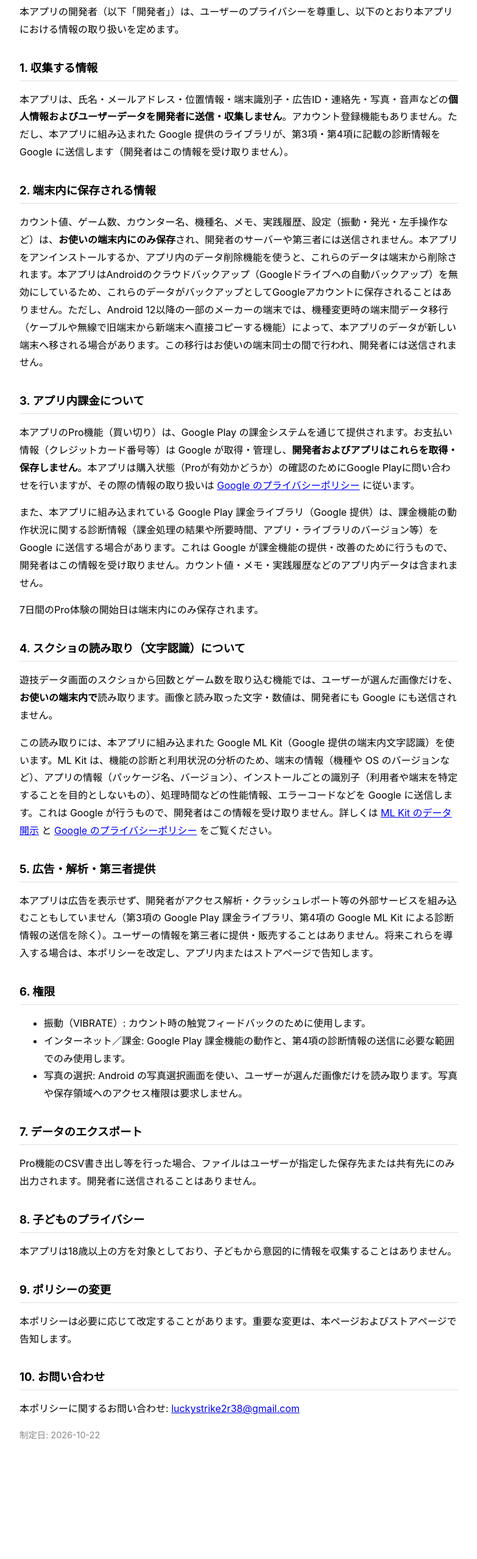
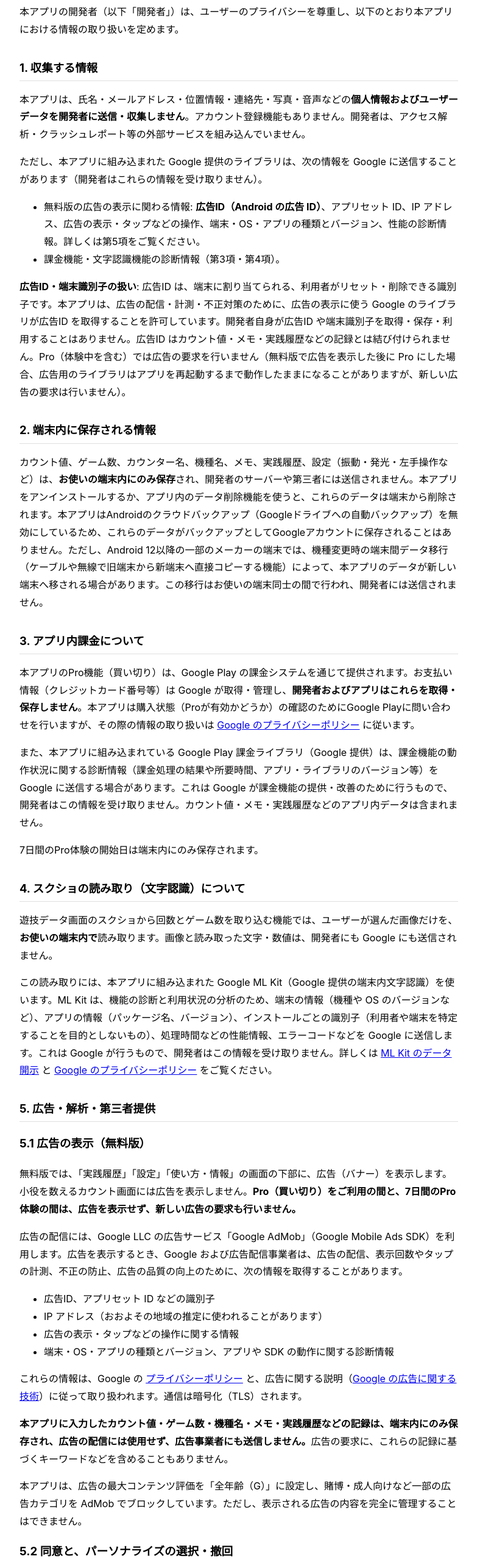
Before and after one commit to luckys4900/koyaku-counter-site, a plain HTML site: page privacy/index.html in a window 1280 px wide. Shown: the part 240-2797 px from the top of the page at 61% size, without its empty margins (248-1031 px from the left). Before the commit the page ends 2670 px from the top, so only its background shows below. Drawn offline with Linux system fonts and the light colour scheme.

Commit message:
プライバシーポリシー改定案: 広告版（AdMob・UMP・広告ID）向けに第1項・第5項・第6項を改定（未公開・下書き）
Co-Authored-By: Claude Sonnet 5.5 <noreply@anthropic.com>

```diff
--- a/privacy/index.html
+++ b/privacy/index.html
@@ -14,12 +14,18 @@
 </head>
 <body>
 <h1>プライバシーポリシー</h1>
-<p class="meta">対象アプリ: 小役番長（以下「本アプリ」）<br>提供者: PS Tool Factory<br>制定日・施行日: 2026-10-22<br>改定日: 2026-11-13（スクショの読み取り機能（バージョン1.3.0〜）の追加に伴い、第1項・第4項〜第6項を追加・変更）</p>
+<p class="meta">対象アプリ: 小役番長（以下「本アプリ」）<br>提供者: PS Tool Factory<br>制定日・施行日: 2026-10-22<br>改定日: 2026-11-20（無料版での広告（バナー）の表示に伴い、第1項・第5項・第6項を変更）。この改定は、広告を表示するバージョンの公開と同時に適用されます</p>
 
 <p>本アプリの開発者（以下「開発者」）は、ユーザーのプライバシーを尊重し、以下のとおり本アプリにおける情報の取り扱いを定めます。</p>
 
 <h2>1. 収集する情報</h2>
-<p>本アプリは、氏名・メールアドレス・位置情報・端末識別子・広告ID・連絡先・写真・音声などの<strong>個人情報およびユーザーデータを開発者に送信・収集しません</strong>。アカウント登録機能もありません。ただし、本アプリに組み込まれた Google 提供のライブラリが、第3項・第4項に記載の診断情報を Google に送信します（開発者はこの情報を受け取りません）。</p>
+<p>本アプリは、氏名・メールアドレス・位置情報・連絡先・写真・音声などの<strong>個人情報およびユーザーデータを開発者に送信・収集しません</strong>。アカウント登録機能もありません。開発者は、アクセス解析・クラッシュレポート等の外部サービスを組み込んでいません。</p>
+<p>ただし、本アプリに組み込まれた Google 提供のライブラリは、次の情報を Google に送信することがあります（開発者はこれらの情報を受け取りません）。</p>
+<ul>
+  <li>無料版の広告の表示に関わる情報: <strong>広告ID（Android の広告 ID）</strong>、アプリセット ID、IP アドレス、広告の表示・タップなどの操作、端末・OS・アプリの種類とバージョン、性能の診断情報。詳しくは第5項をご覧ください。</li>
+  <li>課金機能・文字認識機能の診断情報（第3項・第4項）。</li>
+</ul>
+<p><strong>広告ID・端末識別子の扱い</strong>: 広告ID は、端末に割り当てられる、利用者がリセット・削除できる識別子です。本アプリは、広告の配信・計測・不正対策のために、広告の表示に使う Google のライブラリが広告ID を取得することを許可しています。開発者自身が広告ID や端末識別子を取得・保存・利用することはありません。広告ID はカウント値・メモ・実践履歴などの記録とは結び付けられません。Pro（体験中を含む）では広告の要求を行いません（無料版で広告を表示した後に Pro にした場合、広告用のライブラリはアプリを再起動するまで動作したままになることがありますが、新しい広告の要求は行いません）。</p>
 
 <h2>2. 端末内に保存される情報</h2>
 <p>カウント値、ゲーム数、カウンター名、機種名、メモ、実践履歴、設定（振動・発光・左手操作など）は、<strong>お使いの端末内にのみ保存</strong>され、開発者のサーバーや第三者には送信されません。本アプリをアンインストールするか、アプリ内のデータ削除機能を使うと、これらのデータは端末から削除されます。本アプリはAndroidのクラウドバックアップ（Googleドライブへの自動バックアップ）を無効にしているため、これらのデータがバックアップとしてGoogleアカウントに保存されることはありません。ただし、Android 12以降の一部のメーカーの端末では、機種変更時の端末間データ移行（ケーブルや無線で旧端末から新端末へ直接コピーする機能）によって、本アプリのデータが新しい端末へ移される場合があります。この移行はお使いの端末同士の間で行われ、開発者には送信されません。</p>
@@ -34,12 +40,36 @@
 <p>この読み取りには、本アプリに組み込まれた Google ML Kit（Google 提供の端末内文字認識）を使います。ML Kit は、機能の診断と利用状況の分析のため、端末の情報（機種や OS のバージョンなど）、アプリの情報（パッケージ名、バージョン）、インストールごとの識別子（利用者や端末を特定することを目的としないもの）、処理時間などの性能情報、エラーコードなどを Google に送信します。これは Google が行うもので、開発者はこの情報を受け取りません。詳しくは <a href="https://developers.google.com/ml-kit/android-data-disclosure">ML Kit のデータ開示</a> と <a href="https://policies.google.com/privacy">Google のプライバシーポリシー</a> をご覧ください。</p>
 
 <h2>5. 広告・解析・第三者提供</h2>
-<p>本アプリは広告を表示せず、開発者がアクセス解析・クラッシュレポート等の外部サービスを組み込むこともしていません（第3項の Google Play 課金ライブラリ、第4項の Google ML Kit による診断情報の送信を除く）。ユーザーの情報を第三者に提供・販売することはありません。将来これらを導入する場合は、本ポリシーを改定し、アプリ内またはストアページで告知します。</p>
+<h3>5.1 広告の表示（無料版）</h3>
+<p>無料版では、「実践履歴」「設定」「使い方・情報」の画面の下部に、広告（バナー）を表示します。小役を数えるカウント画面には広告を表示しません。<strong>Pro（買い切り）をご利用の間と、7日間のPro体験の間は、広告を表示せず、新しい広告の要求も行いません。</strong></p>
+<p>広告の配信には、Google LLC の広告サービス「Google AdMob」（Google Mobile Ads SDK）を利用します。広告を表示するとき、Google および広告配信事業者は、広告の配信、表示回数やタップの計測、不正の防止、広告の品質の向上のために、次の情報を取得することがあります。</p>
+<ul>
+  <li>広告ID、アプリセット ID などの識別子</li>
+  <li>IP アドレス（おおよその地域の推定に使われることがあります）</li>
+  <li>広告の表示・タップなどの操作に関する情報</li>
+  <li>端末・OS・アプリの種類とバージョン、アプリや SDK の動作に関する診断情報</li>
+</ul>
+<p>これらの情報は、Google の <a href="https://policies.google.com/privacy">プライバシーポリシー</a> と、広告に関する説明（<a href="https://policies.google.com/technologies/ads">Google の広告に関する技術</a>）に従って取り扱われます。通信は暗号化（TLS）されます。</p>
+<p><strong>本アプリに入力したカウント値・ゲーム数・機種名・メモ・実践履歴などの記録は、端末内にのみ保存され、広告の配信には使用せず、広告事業者にも送信しません。</strong>広告の要求に、これらの記録に基づくキーワードなどを含めることもありません。</p>
+<p>本アプリは、広告の最大コンテンツ評価を「全年齢（G）」に設定し、賭博・成人向けなど一部の広告カテゴリを AdMob でブロックしています。ただし、表示される広告の内容を完全に管理することはできません。</p>
+
+<h3>5.2 同意と、パーソナライズの選択・撤回</h3>
+<p>お住まいの地域によっては、広告を表示する前に、Google の同意管理ツール（User Messaging Platform）が、広告のための情報の利用について同意の確認を表示します。本アプリは、この確認が済み、広告の要求が許可されるまで、広告用のソフトウェアを初期化せず、広告を読み込みません。同意しない場合でも、条件により、広告のパーソナライズを行わない「制限付き広告」が表示されることがあります。</p>
+<p>この確認が表示される地域では、<strong>アプリの「設定」にある「プライバシーの選択」ボタン</strong>から、同意の内容をいつでも変更・撤回できます（このボタンは、同意の確認が必要な地域でのみ表示されます）。撤回の前に表示された広告は、アプリを再起動するまで残ることがあります。</p>
+<p>この確認が表示されない地域を含め、端末の設定からも、次のように選択できます。</p>
+<ul>
+  <li>広告のパーソナライズの停止、広告IDの削除・リセット: Android の「設定」→「Google」→「広告」（端末により表示は異なります）。広告IDを削除した場合も広告は表示されることがありますが、広告IDに基づく配信は行われません。</li>
+  <li>Pro を購入すると、広告は表示されなくなります。</li>
+</ul>
+
+<h3>5.3 その他の第三者提供</h3>
+<p>上記の広告の配信、第3項の Google Play 課金、第4項の Google ML Kit による Google への送信を除き、ユーザーの情報を第三者に提供・販売することはありません。広告事業者を追加するなど、取り扱いを変更する場合は、本ポリシーを改定し、アプリ内またはストアページで告知します。</p>
 
 <h2>6. 権限</h2>
 <ul>
   <li>振動（VIBRATE）: カウント時の触覚フィードバックのために使用します。</li>
-  <li>インターネット／課金: Google Play 課金機能の動作と、第4項の診断情報の送信に必要な範囲でのみ使用します。</li>
+  <li>インターネット・ネットワーク状態の参照: Google Play 課金機能の動作、無料版の広告の表示（第5項）、第4項の診断情報の送信に必要な範囲でのみ使用します。カウント・電卓・記録そのものは、通信なしでも動作します。</li>
+  <li>広告ID（com.google.android.gms.permission.AD_ID）と Android の広告関連の権限: 無料版の広告の配信・計測・不正対策のために、広告用のライブラリが広告ID を利用するための権限です。端末の設定で、広告IDを削除・リセットできます。</li>
   <li>写真の選択: Android の写真選択画面を使い、ユーザーが選んだ画像だけを読み取ります。写真や保存領域へのアクセス権限は要求しません。</li>
 </ul>
 
```
